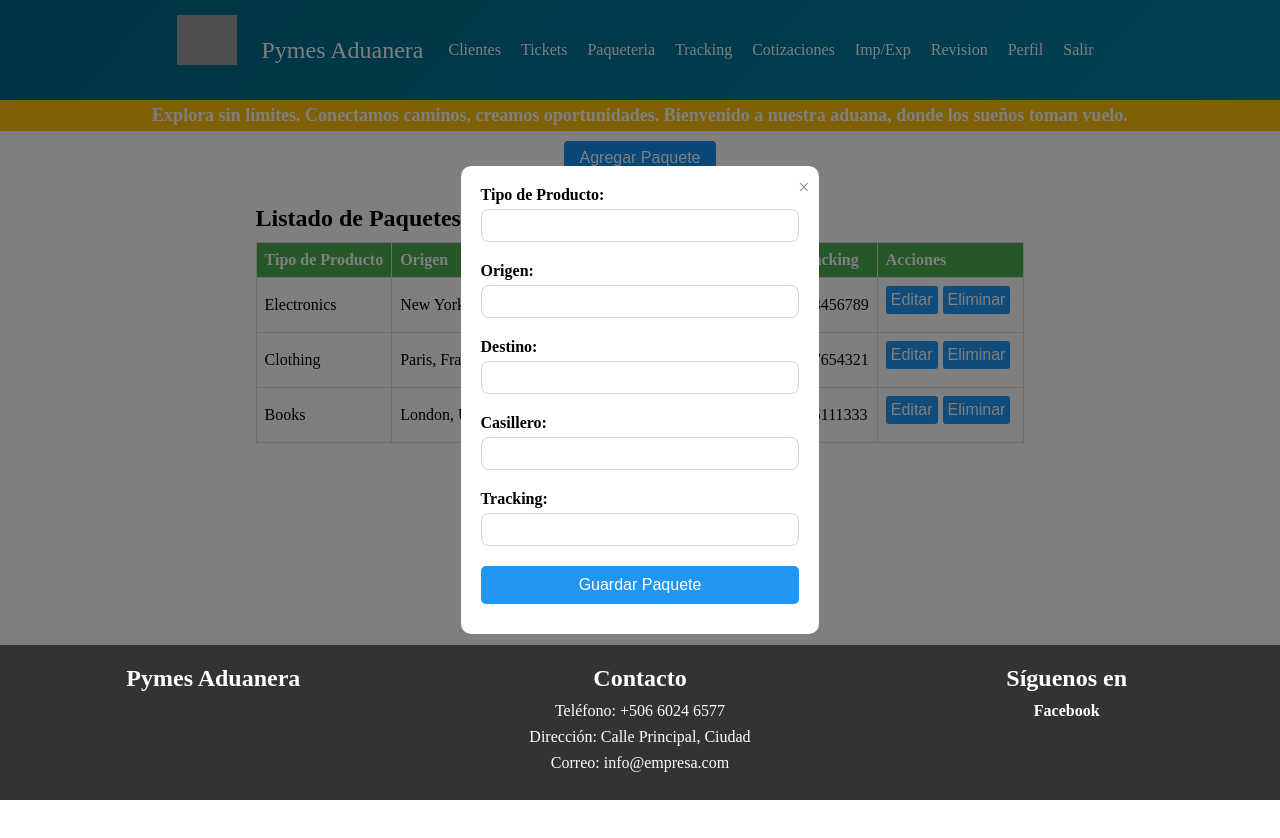
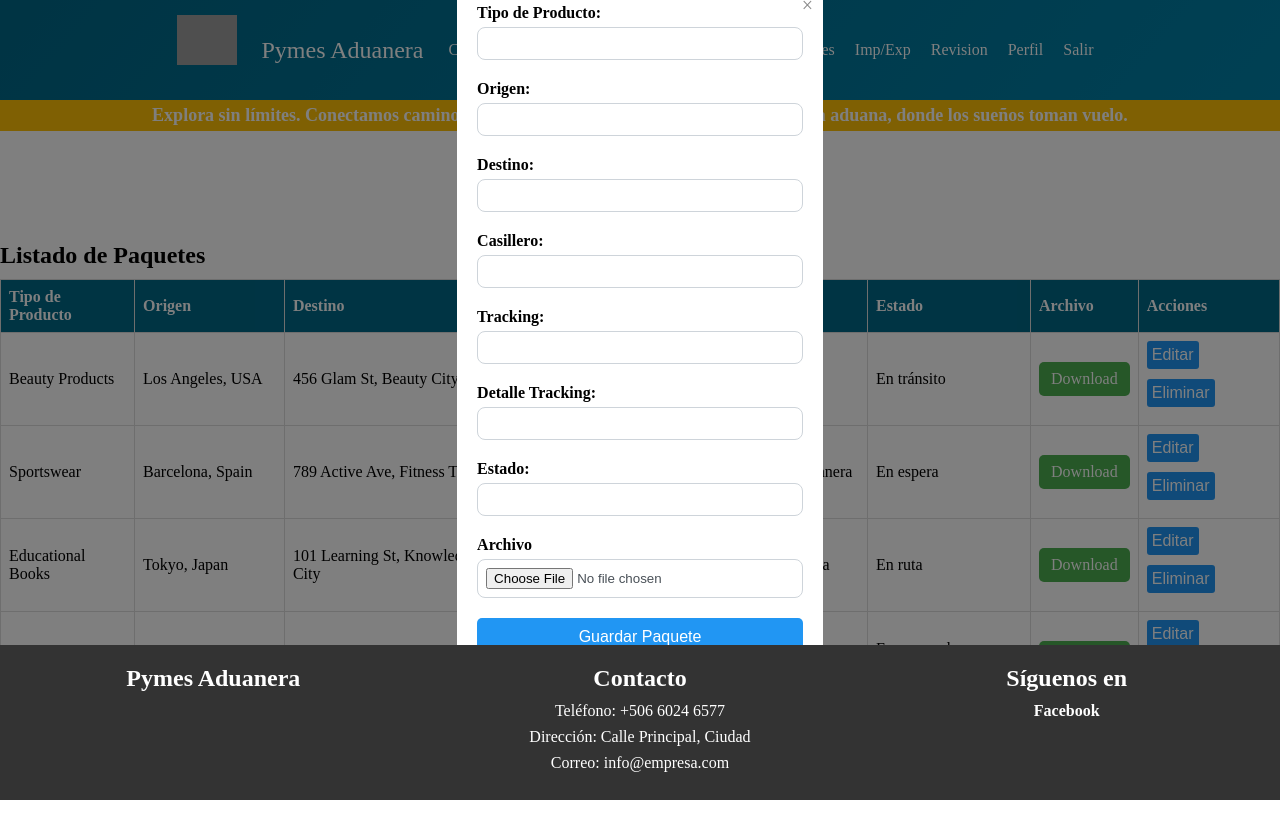
Before and after one commit to DavidTorres09/Pymes-Aduanera, a React (Vite) app in the folder Pymes_Aduanera/: page /admin/paqueteria in a window 1280 px wide. Both pictures are taken after a click on the button "Agregar Paquete". Shown: the top 838 px of the page. Before the commit the page ends 800 px from the top, so only its background shows below. Built offline with nearby package versions, Linux system fonts and the light colour scheme; grey boxes are pictures that could not be loaded.

Commit message:
Parcel finished

```diff
--- a/Pymes_Aduanera/package.json
+++ b/Pymes_Aduanera/package.json
@@ -10,6 +10,8 @@
     "preview": "vite preview"
   },
   "dependencies": {
+    "express": "^4.18.2",
+    "multer": "^1.4.5-lts.1",
     "prop-types": "^15.8.1",
     "react": "^18.2.0",
     "react-dom": "^18.2.0",
--- a/Pymes_Aduanera/src/components/ParcelManager.jsx
+++ b/Pymes_Aduanera/src/components/ParcelManager.jsx
@@ -1,30 +1,62 @@
 import { useState } from 'react';
 import "../css/admin/ParcelManager.css"
+import File from "../Files/Parsersmeaning.pdf"
 
 const PaquetesManager = () => {
   const [mostrarFormulario, setMostrarFormulario] = useState(false);
   const [paquetes, setPaquetes] = useState([
     {
-        tipoProducto: 'Electronics',
-        origen: 'New York, USA',
-        direccionDestino: '123 Main St, Cityville',
-        numeroCasillero: 'C12345',
-        numeroTracking: '123456789',
+        tipoProducto: 'Beauty Products',
+        origen: 'Los Angeles, USA',
+        direccionDestino: '456 Glam St, Beauty City',
+        numeroCasillero: 'C67890',
+        numeroTracking: '987654321',
+        detalleTracking: 'En proceso de empaquetado',
+        Estado: 'En tránsito',
+        Archivo: 'beauty_product_invoice.pdf', // Nombre del documento
       },
       {
-        tipoProducto: 'Clothing',
-        origen: 'Paris, France',
-        direccionDestino: '456 Fashion Ave, Style City',
-        numeroCasillero: 'C67890',
-        numeroTracking: '987654321',
+        tipoProducto: 'Sportswear',
+        origen: 'Barcelona, Spain',
+        direccionDestino: '789 Active Ave, Fitness Town',
+        numeroCasillero: 'C24680',
+        numeroTracking: '555111333',
+        detalleTracking: 'En clasificación aduanera',
+        Estado: 'En espera',
+        Archivo: 'sportswear_order.docx', // Nombre del documento
       },
       {
-        tipoProducto: 'Books',
-        origen: 'London, UK',
-        direccionDestino: '789 Library St, Bookland',
-        numeroCasillero: 'C24680',
-        numeroTracking: '555111333',
+        tipoProducto: 'Educational Books',
+        origen: 'Tokyo, Japan',
+        direccionDestino: '101 Learning St, Knowledge City',
+        numeroCasillero: 'C13579',
+        numeroTracking: '876543210',
+        detalleTracking: 'En proceso de entrega',
+        Estado: 'En ruta',
+        Archivo: 'educational_books_manifest.xlsx', // Nombre del documento
       },
+      {
+        tipoProducto: 'Toys',
+        origen: 'Sydney, Australia',
+        direccionDestino: '321 Playful Blvd, Toyland',
+        numeroCasillero: 'C24601',
+        numeroTracking: '1122334455',
+        detalleTracking: 'En revisión de seguridad',
+        Estado: 'En espera de inspección',
+        Archivo: 'toys_safety_certificate.pdf', // Nombre del documento
+      },
+      {
+        tipoProducto: 'Sports Equipment',
+        origen: 'Rio de Janeiro, Brazil',
+        direccionDestino: '555 Stadium Rd, Sports City',
+        numeroCasillero: 'C78901',
+        numeroTracking: '5432109876',
+        detalleTracking: 'En proceso de envío',
+        Estado: 'En camino',
+        Archivo: 'sports_equipment_warranty.doc', // Nombre del documento
+      }
+
+
   ]);
   const [paqueteSeleccionado, setPaqueteSeleccionado] = useState({
     tipoProducto: '',
@@ -32,66 +64,74 @@ const PaquetesManager = () => {
     direccionDestino: '',
     numeroCasillero: '',
     numeroTracking: '',
+    detalleTracking: '',
+    Estado: '',
+    Archivo: ''
   });
 
 
   const [editIndex, setEditIndex] = useState(null);
 
   const handleInputChange = (e) => {
-    const { name, value } = e.target;
-    setPaqueteSeleccionado((prevPaquete) => ({
-      ...prevPaquete,
-      [name]: value,
-    }));
+    const { name, value, type } = e.target;
+
+    if (type === 'file') {
+      const file = e.target.files[0];
+      setPaqueteSeleccionado((prevPaquete) => ({
+        ...prevPaquete,
+        [name]: file,
+      }));
+    } else {
+      setPaqueteSeleccionado((prevPaquete) => ({
+        ...prevPaquete,
+        [name]: value,
+      }));
+    }
   };
 
-  const agregarPaquete = () => {
-    if (editIndex !== null) {
-      // If editIndex is not null, it means we are editing an existing package
-      const nuevosPaquetes = [...paquetes];
-      nuevosPaquetes[editIndex] = { ...paqueteSeleccionado };
-      setPaquetes(nuevosPaquetes);
 
-      // Reset the editIndex after saving the edition
-      setEditIndex(null);
-    } else {
-      // If editIndex is null, it means we are adding a new package
-      setPaquetes((prevPaquetes) => [...prevPaquetes, { ...paqueteSeleccionado }]);
+  const agregarPaquete = async () => {
+    if (paqueteSeleccionado.Archivo) {
+      const formData = new FormData();
+      formData.append('Archivo', paqueteSeleccionado.Archivo);
+      try {
+        const response = await fetch('/ruta-de-tu-api-para-cargar-archivos', {
+          method: 'POST',
+          body: formData,
+        });
+
+      } catch (error) {
+        console.error('Error al cargar el archivo:', error);
+      }
     }
 
-    // Clear the form
-    resetForm();
+    // Resto del código...
   };
 
+
   const editarPaquete = (index) => {
-    // Set the selected package for editing
     setPaqueteSeleccionado({ ...paquetes[index] });
     setEditIndex(index);
-
-    // Show the modal
     setMostrarFormulario(true);
   };
 
   const eliminarPaquete = (index) => {
-    // Implement the logic to delete the selected package
     const nuevosPaquetes = paquetes.filter((_, i) => i !== index);
     setPaquetes(nuevosPaquetes);
   };
 
   const resetForm = () => {
-    // Clear the form
     setPaqueteSeleccionado({
       tipoProducto: '',
       origen: '',
       direccionDestino: '',
       numeroCasillero: '',
       numeroTracking: '',
+      detalleTracking: '',
+      Estado: '',
+      Archivo: ''
     });
-
-    // Reset the editIndex
     setEditIndex(null);
-
-    // Hide the modal
     setMostrarFormulario(false);
   };
 
@@ -101,6 +141,7 @@ const PaquetesManager = () => {
 
   return (
     <div className="paquetes-manager">
+      <h1 className='pm-title'>Agregar Nuevo Paquete</h1>
       <button className="btn-agregar" onClick={() => setMostrarFormulario(true)}>
         Agregar Paquete
       </button>
@@ -155,6 +196,33 @@ const PaquetesManager = () => {
                     onChange={handleInputChange}
                     />
                 </label>
+                <label>
+                    Detalle Tracking:
+                    <input
+                    type="text"
+                    name="detalleTracking"
+                    value={paqueteSeleccionado.detalleTracking}
+                    onChange={handleInputChange}
+                    />
+                </label>
+                <label>
+                    Estado:
+                    <input
+                    type="text"
+                    name="detalleTracking"
+                    value={paqueteSeleccionado.Estado}
+                    onChange={handleInputChange}
+                    />
+                </label>
+                <label className="formLabel">
+                Archivo
+                <input
+                    type="file"
+                    name="Archivo"
+                    onChange={handleInputChange}
+                    className='fileParcel'
+                />
+                </label>
                 <button
                 className="pm-btn-guardar"
                 type="button"
@@ -178,6 +246,9 @@ const PaquetesManager = () => {
                     <th>Destino</th>
                     <th>Casillero</th>
                     <th>Tracking</th>
+                    <th>Detalle Tracking</th>
+                    <th>Estado</th>
+                    <th>Archivo</th>
                     <th>Acciones</th>
                 </tr>
             </thead>
@@ -189,9 +260,12 @@ const PaquetesManager = () => {
                     <td>{paquete.direccionDestino}</td>
                     <td>{paquete.numeroCasillero}</td>
                     <td>{paquete.numeroTracking}</td>
+                    <td>{paquete.detalleTracking}</td>
+                    <td>{paquete.Estado}</td>
+                    <td><a download="" href={File} className="pm-button-link">Download</a></td>
                     <td>
-                        <button onClick={() => editarPaquete(index)}>Editar</button>
-                        <button onClick={() => eliminarPaquete(index)}>Eliminar</button>
+                        <button onClick={() => editarPaquete(index)} className="pm-button">Editar</button>
+                        <button onClick={() => eliminarPaquete(index)} className="pm-button">Eliminar</button>
                     </td>
                 </tr>
                 ))}
--- a/Pymes_Aduanera/src/css/admin/ParcelManager.css
+++ b/Pymes_Aduanera/src/css/admin/ParcelManager.css
@@ -1,22 +1,18 @@
-/* Basic styling for the paquetes-manager component */
 .paquetes-manager {
   display: flex;
   flex-direction: column;
   align-items: center;
 }
 
-/* Button styling */
 .pm-btn-agregar {
   margin-bottom: 20px;
   padding: 10px;
-  background-color: #4CAF50;
   color: white;
   border: none;
   border-radius: 5px;
   cursor: pointer;
 }
 
-/* Modal overlay styling */
 .pm-modal-overlay {
   position: fixed;
   top: 0;
@@ -35,6 +31,7 @@
   padding: 20px;
   border-radius: 10px;
   position: relative;
+  margin-bottom: 120px;
 }
 
 /* Close button styling */
@@ -51,6 +48,7 @@
 .pm-formulario-paquete {
   display: flex;
   flex-direction: column;
+  margin-bottom: 10px;
 }
 
 /* Input styling */
@@ -96,7 +94,7 @@
 }
 
 .pm-listado-paquetes th {
-  background-color: #4CAF50;
+  background-color: rgb(1, 104, 136);
   color: white;
 }
 
@@ -110,3 +108,37 @@
   border: none;
   border-radius: 3px;
 }
+
+.pm-title {
+  text-align: left;
+}
+
+.pm-button-link {
+  display: inline-block;
+  padding: 8px 12px;
+  background-color: #4caf50; /* Color de fondo */
+  color: #fff; /* Color del texto */
+  text-decoration: none;
+  border-radius: 5px;
+  transition: background-color 0.3s ease;
+}
+
+.pm-button-link:hover {
+  background-color: #45a049; /* Cambio de color al pasar el mouse */
+}
+
+/* Estilos para los botones de editar y eliminar */
+.pm-button {
+  padding: 8px 12px;
+  margin-right: 5px;
+  background-color: #2196f3; /* Color de fondo */
+  color: #fff; /* Color del texto */
+  border: none;
+  border-radius: 5px;
+  cursor: pointer;
+  transition: background-color 0.3s ease;
+}
+
+.pm-button:hover {
+  background-color: #0d8bf2; /* Cambio de color al pasar el mouse */
+}
--- a/Pymes_Aduanera/src/css/admin/UserCards.css
+++ b/Pymes_Aduanera/src/css/admin/UserCards.css
@@ -2,7 +2,7 @@
   max-width: 800px;
   margin: 0 auto;
   padding: 20px;
-  font-family: 'Arial', sans-serif;
+  font-family: 'Segoe UI', Tahoma, Geneva, Verdana, sans-serif;
 }
 
 h1 {
```
Also changed, not shown: 2 other files (tests, documents, lock files or other folders).
